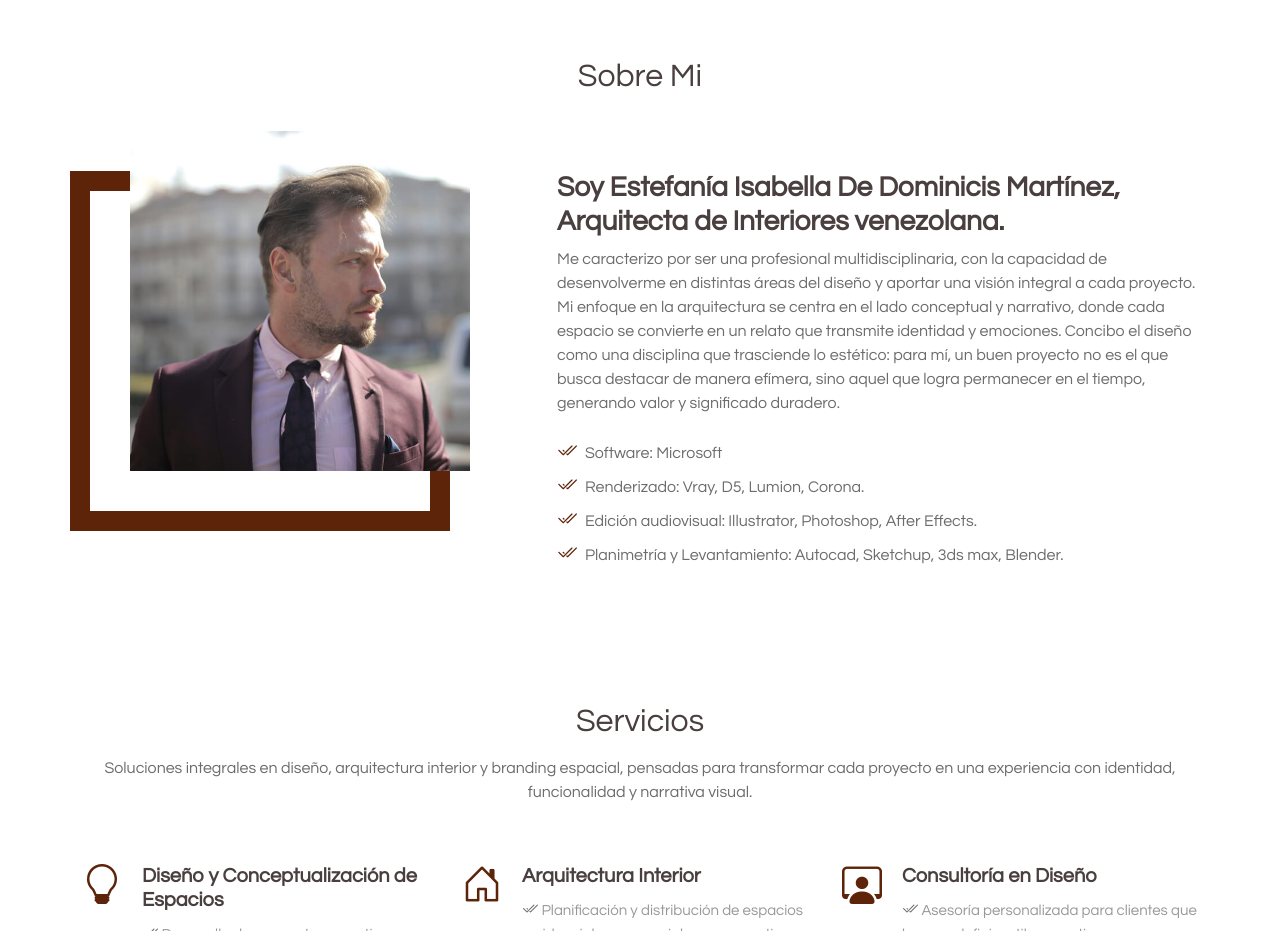
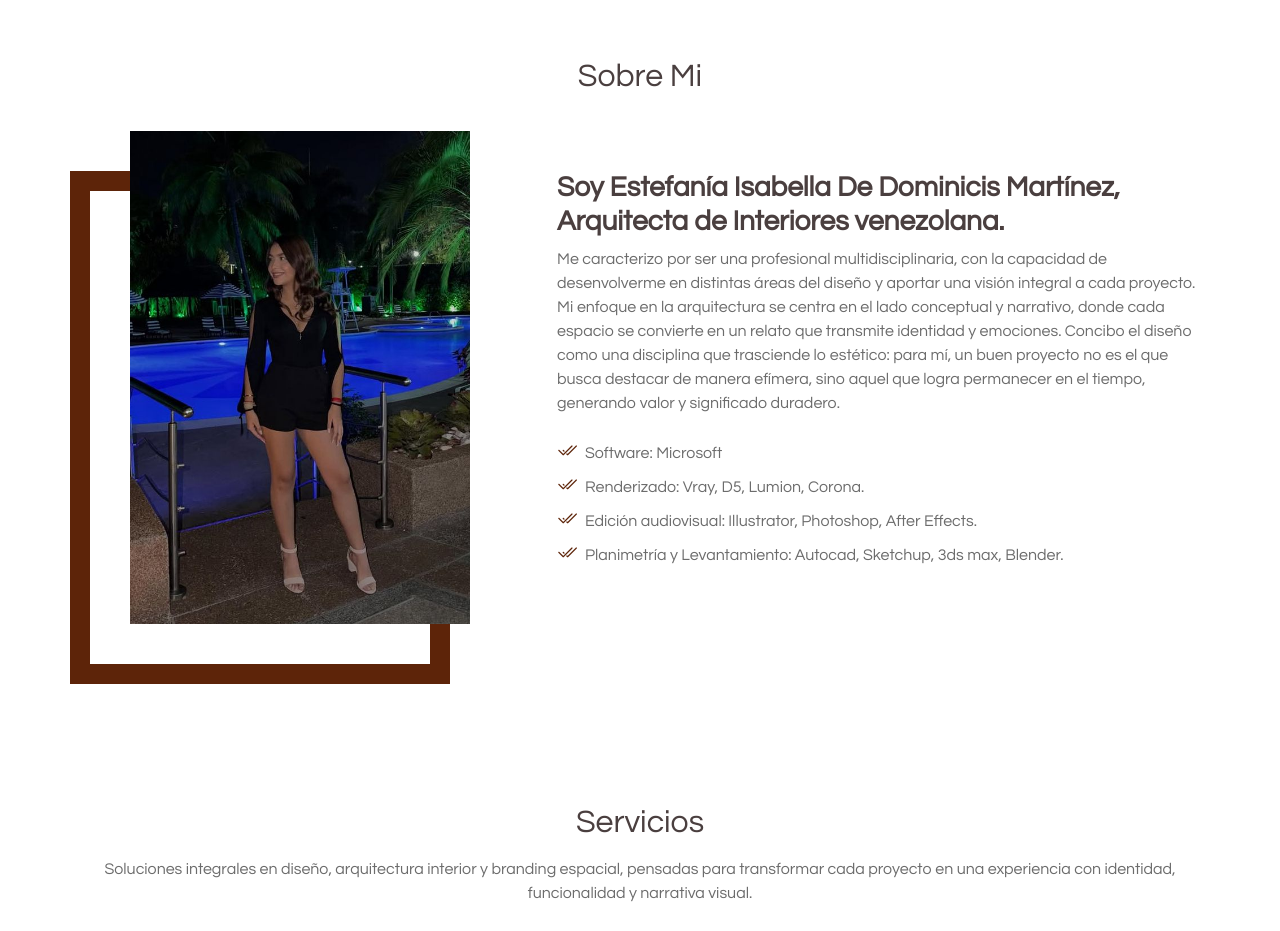
Before and after one commit to EduIza27/Arq-Int, a plain HTML site: page index.html in a window 1280 px wide. Shown: the part 802-1733 px from the top of the page. Drawn offline with Linux system fonts and the light colour scheme; a web font is replaced by a local one.

Commit message:
cambio de segunda foto, seccion de perfil

```diff
--- a/index.html
+++ b/index.html
@@ -109,7 +109,7 @@
 
         <div class="row gy-4 justify-content-between">
           <div class="col-lg-4 profile-img align-self-start">
-            <img src="assets/img/profile-img.jpg" class="img-fluid" alt="">
+            <img src="assets/img/perfil.jpeg" class="img-fluid" alt="">
           </div>
           <div class="col-lg-7 content">
             <h3>Soy Estefanía Isabella De Dominicis Martínez, Arquitecta de Interiores venezolana.</h3>
```
Also changed, not shown: assets/img/perfil.jpeg (added).
